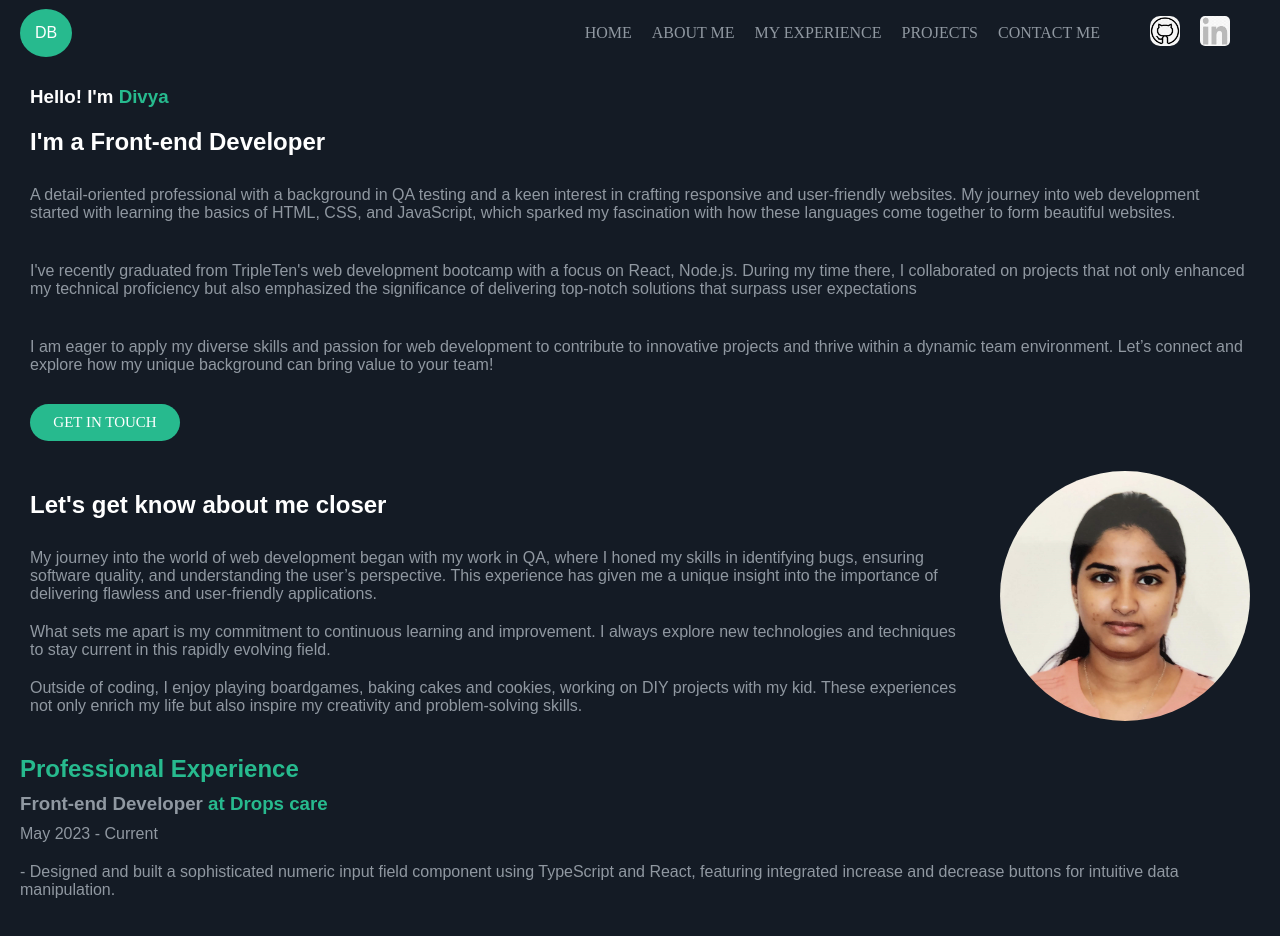
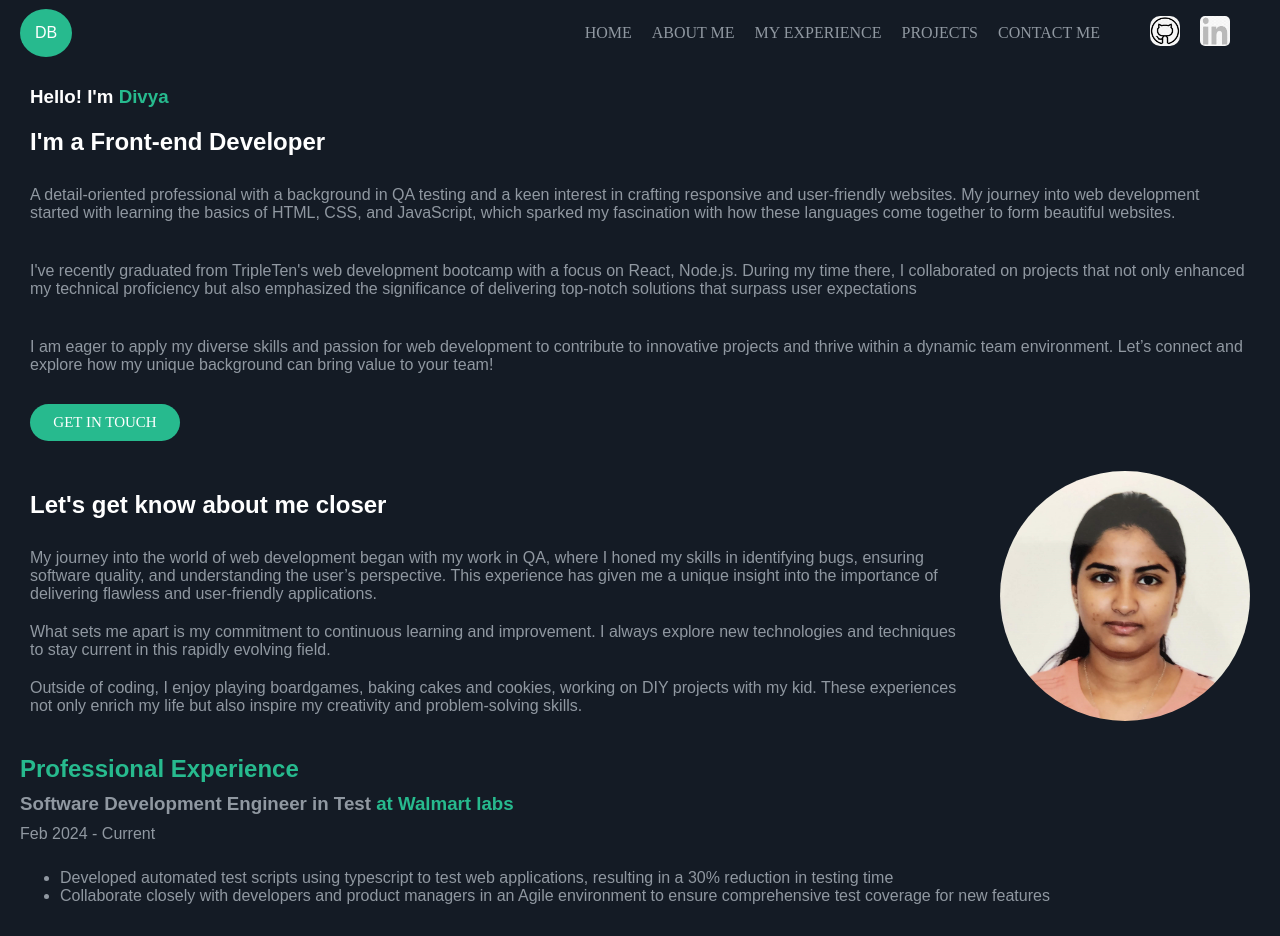
Before and after one commit to divyaaa1812/Portfolio, a React (Create React App) app: page / in a window 1280 px wide. Shown: the top 936 px of the page. Built offline with nearby package versions, Linux system fonts and the light colour scheme.

Commit message:
added bullet points for experience

```diff
--- a/src/components/Carousel/Carousel.js
+++ b/src/components/Carousel/Carousel.js
@@ -31,7 +31,12 @@ const Carousel = ({ items }) => {
                   <span className="company-text"> at {item.company}</span>
                 </h3>
                 <p>{item.period}</p>
-                <p className="description">{item.description}</p>
+                <ul>
+                  {item.description.map((point, index) => (
+                    <li key={index}>{point}</li>
+                  ))}
+                </ul>
+                {/* <p className="description">{item.description}</p> */}
               </>
             )}
             {item.type === "education" && (
--- a/src/components/Experience/Experience.js
+++ b/src/components/Experience/Experience.js
@@ -5,52 +5,63 @@ const Experience = () => {
   const experienceItems = [
     {
       type: "experience",
-      title: "Front-end Developer",
-      company: "Drops care",
-      period: "May 2023 - Current",
+      title: "Software Development Engineer in Test",
+      company: "Walmart labs",
+      period: "Feb 2024 - Current",
       description: [
-        "- Designed and built a sophisticated numeric input field component using TypeScript and React, featuring integrated increase and decrease buttons for intuitive data manipulation.",
+        "Developed automated test scripts using typescript to test web applications, resulting in a 30% reduction in testing time",
+        "Collaborate closely with developers and product managers in an Agile environment to ensure comprehensive test coverage for new features",
       ],
     },
     {
       type: "experience",
-      title: "Software Development Engineer in Test",
-      company: "Walmart labs",
-      period: "Feb 2024 - Current",
-      description:
-        "Skilled and dedicated Software Development Engineer in Test (SDET) with a passion for ensuring the quality and reliability of software products. With a strong background in software engineering and a focus on testing methodologies and automation, I excel at designing and implementing effective testing strategies to deliver high-quality software solutions.",
+      title: "Front-end Developer",
+      company: "Drops care",
+      period: "May 2023 - June 2024",
+      description: [
+        "Designed and built a sophisticated numeric input field component using TypeScript and React, featuring integrated increase and decrease buttons for intuitive data manipulation.",
+        "Created a flexible button component with TypeScript enums for improved UI consistency and maintenance",
+      ],
     },
     {
       type: "experience",
       title: "QA Automation Engineer",
       company: "Plume Design,Inc",
       period: "May 2021 - Jan 2024",
-      description:
-        "Proficiency in programming languages such as Java, Kotlin(for Android), Swift (for iOS).Expertise in mobile test automation frameworks like Appium, Espresso (for Android), XCUITest (for iOS).",
+      description: [
+        "Worked on android mobile app testing using Espresso with Kotlin which significantly boosted test coverage and expedited release cycles",
+        "Led API endpoint testing on iOS and Android, improving integration and backend understanding for front-end work",
+      ],
     },
     {
       type: "experience",
       title: "Sr. Software QA Engineer",
       company: "Fujitsu Inc",
       period: "July 2018 - Dec 2018",
-      description:
-        "Extensive experience in utilizing Selenium WebDriver to automate testing processes and ensure the quality and reliability of software applications. Expertise in test automation tools and frameworks, with a focus on Selenium WebDriver",
+      description: [
+        "Contributed to automation testing using Selenium WebDriver and JavaScript with focus on functionality and performance across diverse browsers and platforms",
+        "Collaborated with frontend developers for responsive design testing which ensured optimal user experience across various devices and screen sizes",
+      ],
     },
     {
       type: "experience",
       title: "QA Analyst",
       company: "Infosys",
       period: "Sep 2015 - July 2017",
-      description:
-        "With a strong background in software testing methodologies and techniques, I excel at designing and executing comprehensive test plans, identifying and documenting defects, and collaborating with cross-functional teams to deliver high-quality products on time",
+      description: [
+        "With a strong background in software testing methodologies and techniques, I excel at designing and executing comprehensive test plans",
+        "Contributed to Agile development processes by participating in sprint planning, daily stand-ups, and retrospective meetings, fostering continuous improvement of development workflows and practice",
+      ],
     },
     {
       type: "experience",
       title: "Software Test Engineer",
       company: "Tech Mahindra",
       period: "July 2012 - Sep 2015",
-      description:
-        "Proficiency in software testing methodologies such as black-box testing, white-box testing, and regression testing. Experience with test management tools like HP ALM, Jira, or TestRail",
+      description: [
+        "Collaborated with developers and stakeholders to prioritize and resolve issues, ensuring timely verification of bug fixes and alignment with project goals",
+        "Proficiency in software testing methodologies such as black-box testing, white-box testing, and regression testing",
+      ],
     },
   ];
 
```
